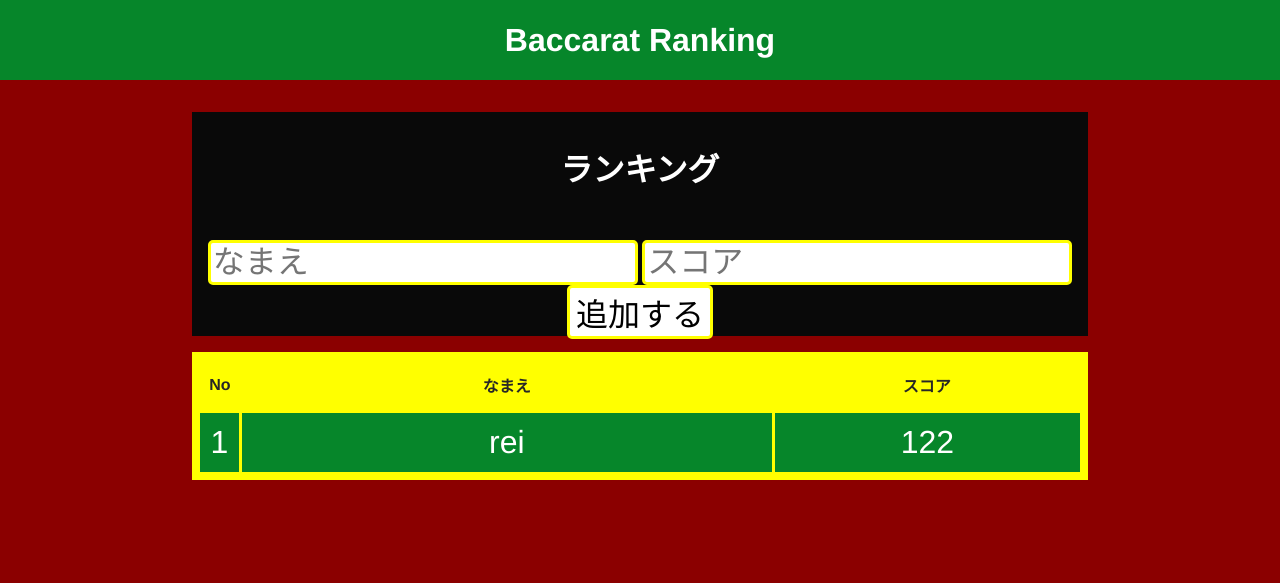
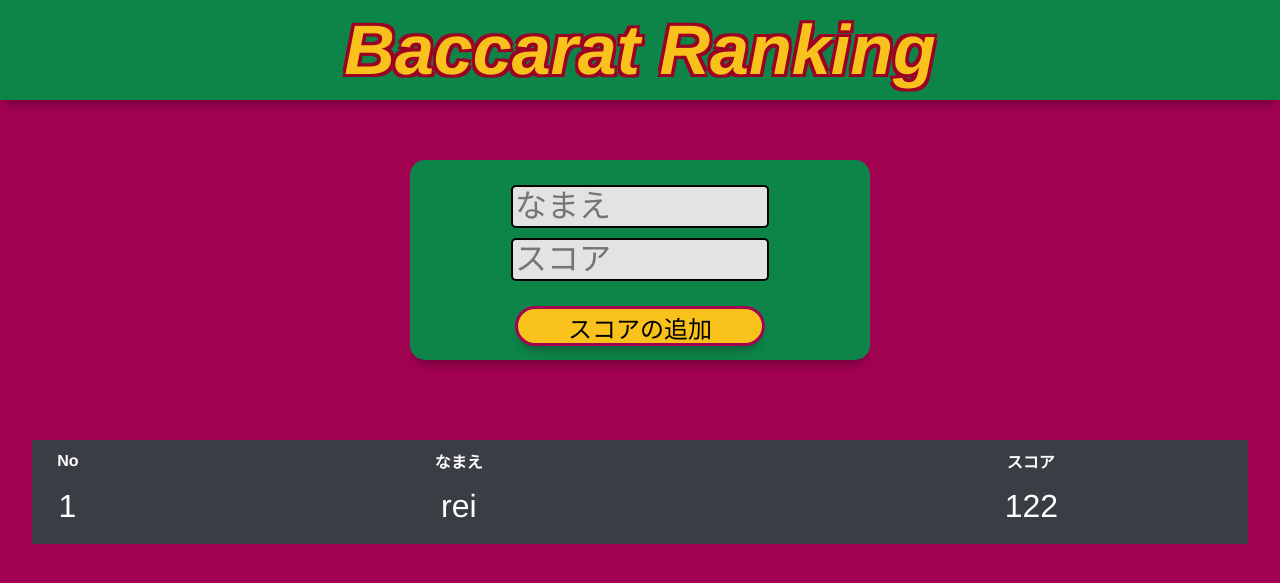
Before and after one commit to ReiSasajima/baccarat, a Flask app: page / in a window 1280 px wide. Shown: the top 583 px of the page. Run offline with Flask 2, Linux system fonts and the light colour scheme; some web fonts are replaced.

Commit message:
fixed design to more casino like

```diff
--- a/static/styles.css
+++ b/static/styles.css
@@ -1,4 +1,4 @@
-*{
+body{
   margin: 0 0 0 0;
   /* font-family: 'Hachi Maru Pop'; */
   /* font-family: "Nico Moji"; */
@@ -8,21 +8,28 @@
       "Hiragino Sans",
       Meiryo,
       sans-serif;
-  background-color: #8b0000;
+  background-color: #A10352;
+  overflow: hidden;
 }
 header{
-  background-color: #06862a;
+  background-color: #0D8549;
   text-align: center;
-  height: 5em;
+  height: 100px;
+  width: 100%;
+  position: fixed;
+  top: 0%;
   display: flex;
   flex-direction: column;
   justify-content: center;
   align-items: center;
   font-weight: bold;
+  box-shadow: 0px 10px 10px -6px rgba(0, 0, 0, 0.3);
 }
 .title{
-  color: white;
-  font-size: xx-large;
+  color: #F9C11C;
+  text-shadow: 3px 3px 0 #9C0025, -3px 3px 0 #9C0025, 3px -3px 0 #9C0025, -3px -3px 0 #9C0025;
+  font-size: 70px;
+  font-style: italic;
   background-color: transparent;
   text-decoration: none;
 }
@@ -30,7 +37,7 @@ header{
   text-align: center;
   font-size: xx-large;
   color: white;
-  background-color: #090909;
+  background-color: #0D8549;
   width: 70%;
   height: 3em;
   padding-top: 1em;
@@ -39,53 +46,72 @@ header{
   margin-right: auto;
 }
 .section-main{
+  margin-top: 10em;
+  height: 200px;
+  width: 460px;
+  margin-left: auto;
+  margin-right: auto;
+  border-radius: 15px;
   text-align: center;
   display: flex;
   flex-direction: column;
   justify-content: center;
   align-items: center;
+  background-color: #0D8549;
+  box-shadow: 0px 10px 10px -6px rgba(0, 0, 0, 0.3);
 }
-form{
-  background-color: #090909;
+/* form{
+  background-color: #0D8549;
   width: 70%;
   height: 6em;
   margin-left: auto;
   margin-right: auto;
   margin-bottom: 1em;
-}
+} */
 input[type="text"], input[type="number"]{
-  background-color: white;
+  display: block;
+  background-color: rgb(227, 227, 227);
   font-size: xx-large;
-  border: 0.1em solid yellow;
+  width: 250px;
   border-radius: 5px;
+  border: none;
+  margin-top: 10px;
+  border: solid black 2px;
 }
 input[type="submit"]{
   background-color: white;
-  font-size: xx-large;
-  border: 0.1em solid yellow;
-  border-radius: 5px;
+  font-size: x-large;
+  border: solid #A10352 3px ;
+  width: 250px;
+  height: 40px;
+  border-radius: 30px;
+  margin-top: 25px;
+  background-color: #F9C11C;
+  box-shadow: 0px 10px 10px -6px rgba(0, 0, 0, 0.3);
 }
 input[type="submit"]:hover{
   cursor: pointer;
 }
 table {
   border-collapse: collapse;
-  border: 0.5em solid yellow;
+  border: 0.5em solid #3A3D44;
+  border-radius: 5px;
   counter-reset: rowCount;
   text-align: center;
   margin-right: auto;
   margin-left: auto;
-  width: 70%;
+  margin-top: 5em;
+  width: 95%;
   color: white;
 }
 .rank-no, .rank-name, .rank-score{
-  background-color: yellow;
-  color: #262626;
-  height: 3em;
+  background-color: #3A3D44;
+  color: white;
+  height: 20px;
 }
 .data-no, .data-name, .data-score{
-  background-color: #06862a;
-  border: 0.1em solid yellow;
+  background-color: #3A3D44;
+  border: 0.1em solid #3A3D44;
 }
 .rank-no{
   width: 5em;
@@ -108,7 +134,30 @@ table>tbody>tr>td:first-child::before {
 }
 
 @media screen and (max-width: 768px) {
-  form{
-    display: block;
+  .title{
+    font-size: 60px;
   }
 }
+@media screen and (max-width: 600px) {
+  .title {
+    font-size: 40px;
+  }
+}
+@media screen and (max-width: 500px) {
+  .section-main{
+    width: 80%;
+  }
+}
+@media screen and (max-width: 370px) {
+  input[type="text"], input[type="number"]{
+    width: 200px;
+    margin-left: auto;
+    margin-right: auto;
+  }
+  input[type="submit"]{
+    width: 200px;
+  }
+  .title{
+    font-size: 35px;
+  }
+}
--- a/templates/ranking.html
+++ b/templates/ranking.html
@@ -1,15 +1,14 @@
 {% extends 'template.html' %}
 {% block content %}
-<h1 class="section-title">ランキング</h1>
 <div class="section-main">
   <form action="/register" method="POST">
     <input type="text" name="name" placeholder="なまえ">
     <input type="number" name="score" placeholder="スコア">
-    <input type="submit" value="追加する">
+    <input type="submit" value="スコアの追加">
   </form>
 </div>
 
-<div class="section-main">
+<div class="ranking-main">
   <table border="1">
     <thead>
       <tr>
```
Also changed, not shown: ranking.db.
